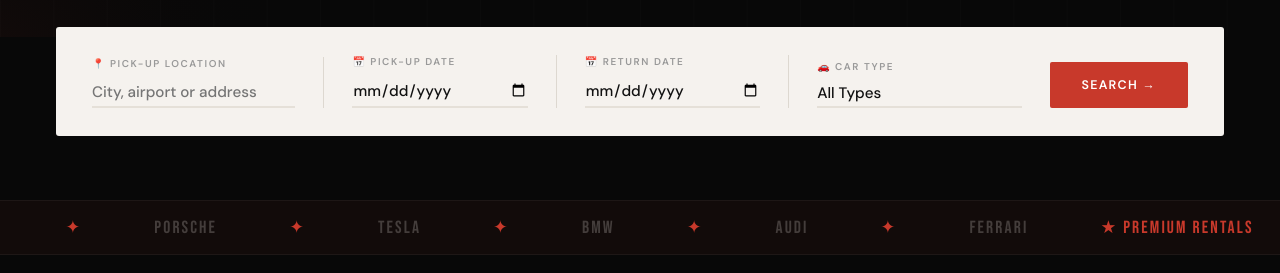
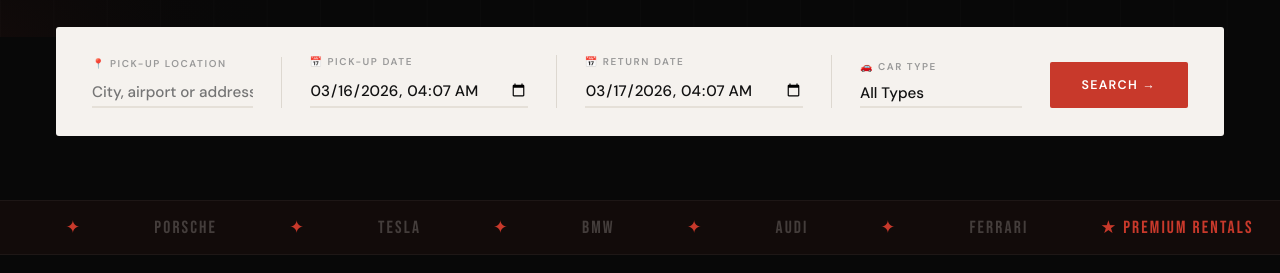
Before and after one commit to rudhrabalankari/JustRideJS, a plain HTML site: page index.html in a window 1280 px wide. Shown: the part 763-1036 px from the top of the page. Drawn offline with Linux system fonts and the light colour scheme; no server answers.

Commit message:
Set pickup and drop off date and time.

```diff
--- a/index.html
+++ b/index.html
@@ -496,10 +496,12 @@
           ><input type="text" placeholder="City, airport or address" />
         </div>
         <div class="sf" style="padding-left: 28px">
-          <label>📅 Pick-up Date</label><input type="date" />
+          <label>📅 Pick-up Date</label
+          ><input type="datetime-local" id="pickupDate" />
         </div>
         <div class="sf" style="padding-left: 28px">
-          <label>📅 Return Date</label><input type="date" />
+          <label>📅 Return Date</label
+          ><input type="datetime-local" id="returnDate" />
         </div>
         <div class="sf" style="padding-left: 28px">
           <label>🚗 Car Type</label
--- a/script.js
+++ b/script.js
@@ -314,3 +314,13 @@ function getLatestCarCount() {
 getLatestCarCount();
 
 buildMap();
+
+function setCurrentDateTime() {
+  const now = new Date();
+  now.setMinutes(now.getMinutes() - now.getTimezoneOffset());
+  document.getElementById("pickupDate").value = now.toISOString().slice(0, 16);
+  now.setDate(now.getDate() + 1);
+  document.getElementById("returnDate").value = now.toISOString().slice(0, 16);
+}
+
+setCurrentDateTime();
```
